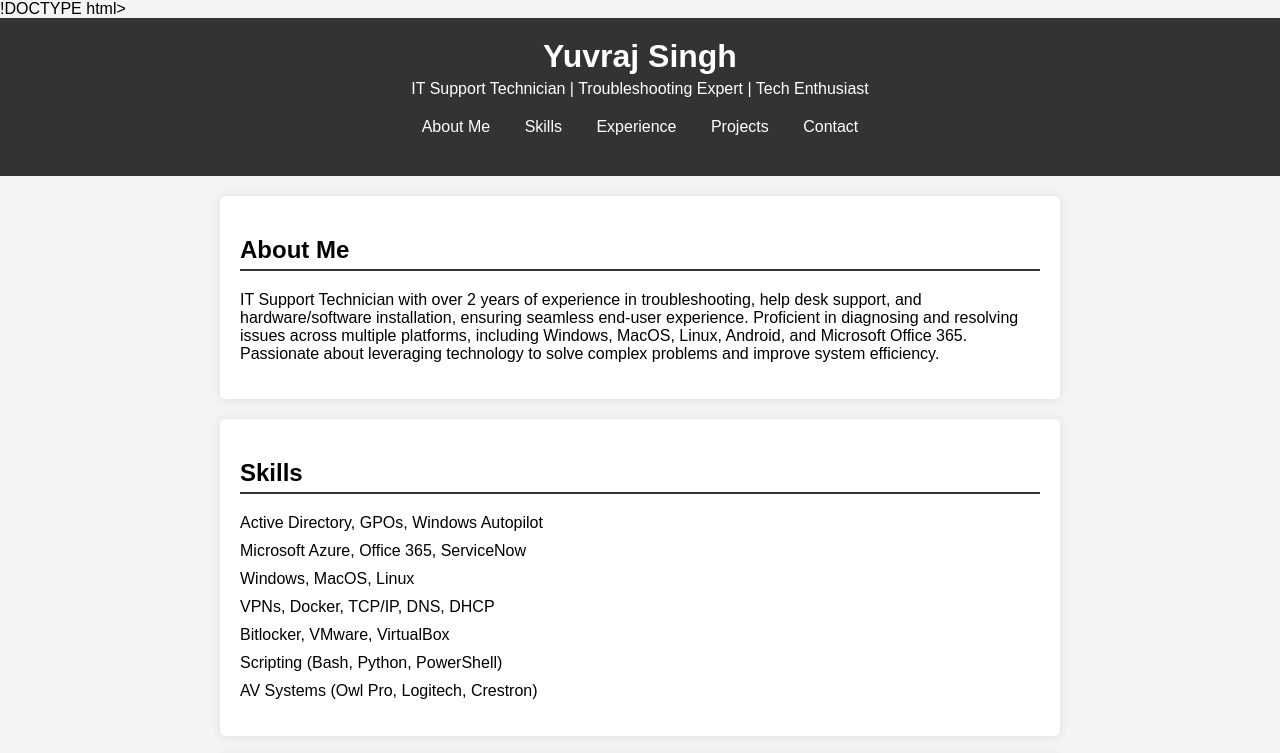
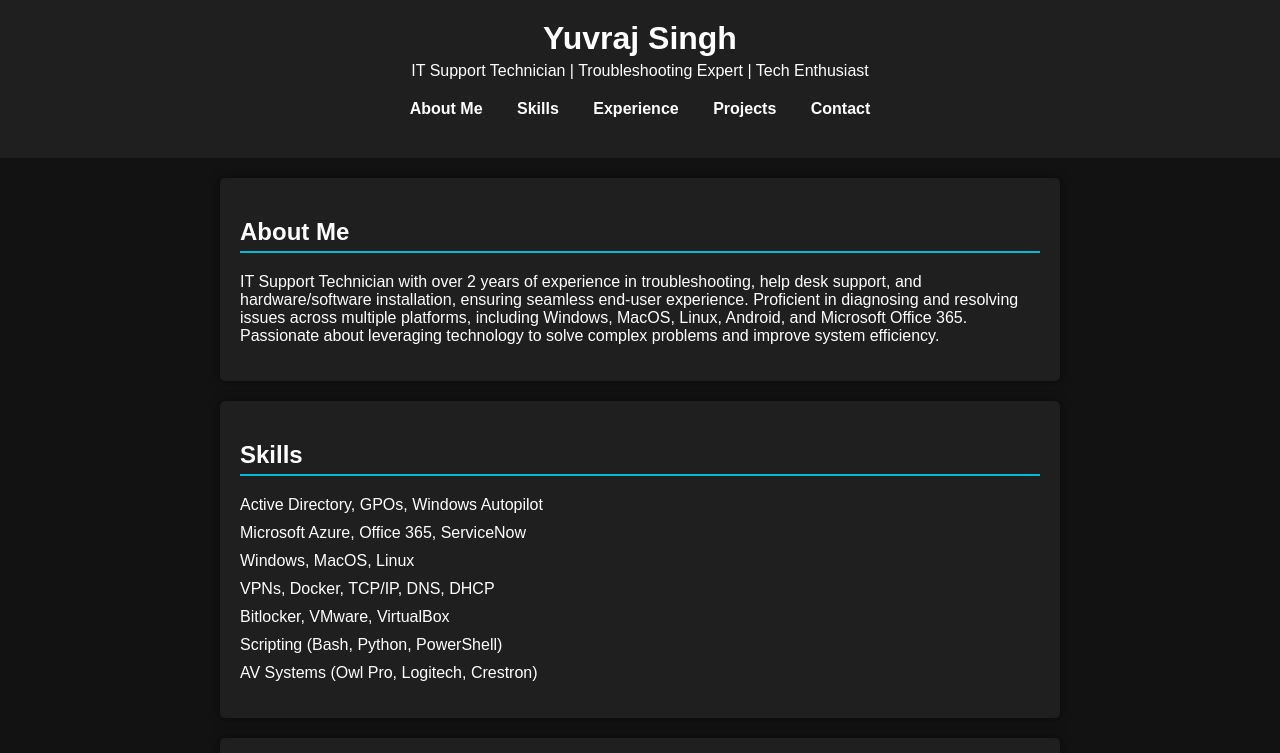
Before and after one commit to ysingh2103/yuvraj_portfolio, a plain HTML site: page index.html in a window 1280 px wide. Shown: the top 753 px of the page. Drawn offline with Linux system fonts and the light colour scheme.

Commit message:
Update index.html

```diff
--- a/index.html
+++ b/index.html
@@ -1,4 +1,4 @@
-!DOCTYPE html>
+<!DOCTYPE html>
 <html lang="en">
 <head>
     <meta charset="UTF-8">
@@ -9,11 +9,12 @@
             font-family: Arial, sans-serif;
             margin: 0;
             padding: 0;
-            background-color: #f4f4f4;
+            background-color: #121212;
+            color: #ffffff;
         }
         header {
-            background-color: #333;
-            color: white;
+            background-color: #1f1f1f;
+            color: #ffffff;
             padding: 20px;
             text-align: center;
         }
@@ -27,20 +28,24 @@
             margin: 20px 0;
         }
         nav a {
-            color: white;
+            color: #ffffff;
             text-decoration: none;
             margin: 0 15px;
+            font-weight: bold;
+        }
+        nav a:hover {
+            color: #00bcd4;
         }
         section {
             max-width: 800px;
             margin: 20px auto;
             padding: 20px;
-            background: white;
+            background: #1f1f1f;
             border-radius: 5px;
-            box-shadow: 0 0 10px rgba(0, 0, 0, 0.1);
+            box-shadow: 0 0 10px rgba(0, 0, 0, 0.5);
         }
         h2 {
-            border-bottom: 2px solid #333;
+            border-bottom: 2px solid #00bcd4;
             padding-bottom: 5px;
         }
         ul {
@@ -53,16 +58,19 @@
         footer {
             text-align: center;
             padding: 10px;
-            background-color: #333;
-            color: white;
+            background-color: #1f1f1f;
+            color: #ffffff;
             position: relative;
             bottom: 0;
             width: 100%;
         }
         .contact-links a {
-            color: #333;
+            color: #00bcd4;
             text-decoration: none;
             margin: 0 10px;
+        }
+        .contact-links a:hover {
+            color: #ffffff;
         }
     </style>
 </head>
```
